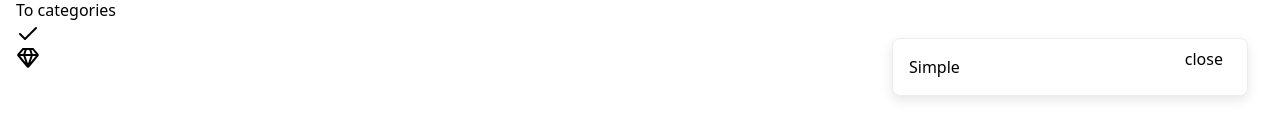
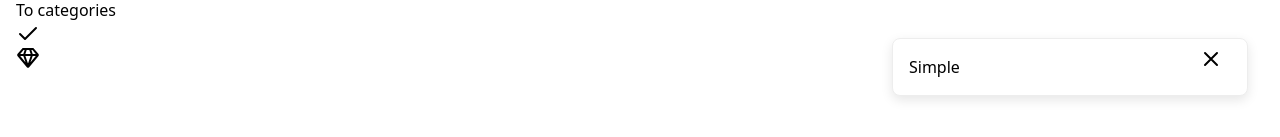
Before and after one commit to DanielEsh/react-toasts, a React (Vite) app: page / in a window 1280 px wide. Both pictures are taken after a click on the button "Add Toast". Shown: the part 652-789 px from the top of the page. Built offline with nearby package versions, Linux system fonts and the light colour scheme.

Commit message:
feat: queue indicator

```diff
--- a/src/components/notification.tsx
+++ b/src/components/notification.tsx
@@ -55,10 +55,7 @@ export const Notification = (props: Props) => {
     setMounted(true)
   }, [])
 
-  const heightIndex = useMemo(
-    () => props.heights.findIndex((height) => height.toastId === id) || 0,
-    [heights, id],
-  )
+  const heightIndex = index
 
   const notificationHeightBefore = useMemo(() => {
     return heights.reduce((prev, curr, reducerIndex) => {
--- a/src/components/notifications.tsx
+++ b/src/components/notifications.tsx
@@ -8,6 +8,7 @@ import { useState, useEffect } from 'react'
 import { NotificationObserver } from '../state.ts'
 import ReactDOM from 'react-dom'
 import { Notification } from './notification.tsx'
+import { QueueIndicator } from './queue-indicator.tsx'
 
 interface Props {
   position: ToastContainerPosition
@@ -17,7 +18,7 @@ interface Props {
 const DEFAULT_LIMIT = 5
 
 export const Notifications = ({ position, limit }: Props) => {
-  const { state, add, update } = useQueue<NotificationType>({
+  const { state, queue, add, update } = useQueue<NotificationType>({
     limit: limit ?? DEFAULT_LIMIT,
   })
   const [heights, setHeights] = useState<NotificationHeightItem[]>([])
@@ -68,6 +69,7 @@ export const Notifications = ({ position, limit }: Props) => {
   return (
     <section className="toasts-section">
       <ol className={`toasts position-${position}`}>
+        {queue.length >= 1 && <QueueIndicator count={queue.length} />}
         {state.map((toast, index) => (
           <Notification
             key={toast.id}
--- /dev/null
+++ b/src/components/queue-indicator.tsx
@@ -0,0 +1,11 @@
+interface Props {
+  count: number
+}
+
+export const QueueIndicator = ({ count }: Props) => {
+  return (
+    <div>
+      <span>{count}</span>
+    </div>
+  )
+}
--- a/src/components/toast.tsx
+++ b/src/components/toast.tsx
@@ -1,3 +1,5 @@
+import { Icon } from '../icon.tsx'
+
 interface Props {
   title: string
   description?: string
@@ -10,12 +12,12 @@ export const Toast = ({ title, description, onCloseClick }: Props) => {
       <div>{title}</div>
       <div>{description}</div>
 
-      <div
+      <button
         className="toast-close"
         onClick={onCloseClick}
       >
-        close
-      </div>
+        <Icon name="close" />
+      </button>
     </div>
   )
 }
```
